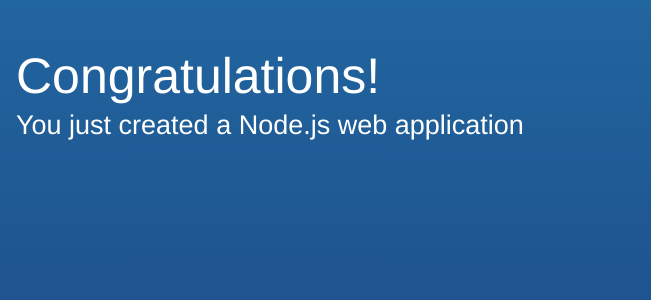
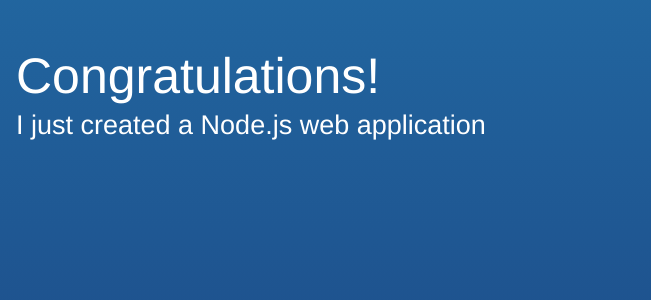
Before and after one commit to mdmilev/CodeStart-Test, a website: page public/index.html in a window 1280 px wide. Shown: the part 234-534 px from the top of the page, 629-1280 px from the left. Drawn offline with Linux system fonts and the light colour scheme.

Commit message:
Update index.html

```diff
--- a/public/index.html
+++ b/public/index.html
@@ -59,7 +59,7 @@
             <a class="twitter-link" href="http://twitter.com/home/?status=I%20created%20a%20project%20with%20AWS%20CodeStar!%20%23AWS%20%23AWSCodeStar%20https%3A%2F%2Faws.amazon.com%2Fcodestar"><img src="assets/img/tweet.svg" /></a>
             <div class="text">
                 <h1>Congratulations!</h1>
-                <h2>You just created a Node.js web application</h2>
+                <h2>I just created a Node.js web application</h2>
             </div>
         </div>
     </div>
```
